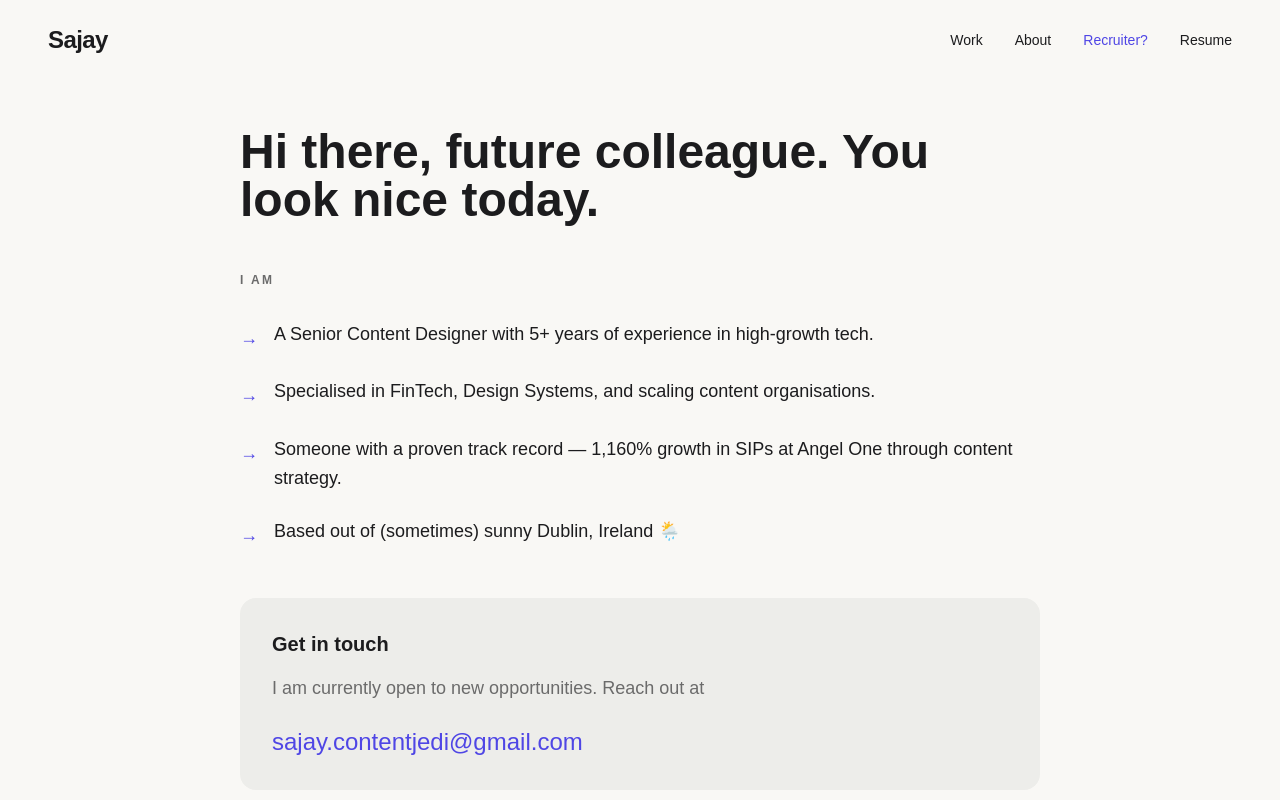
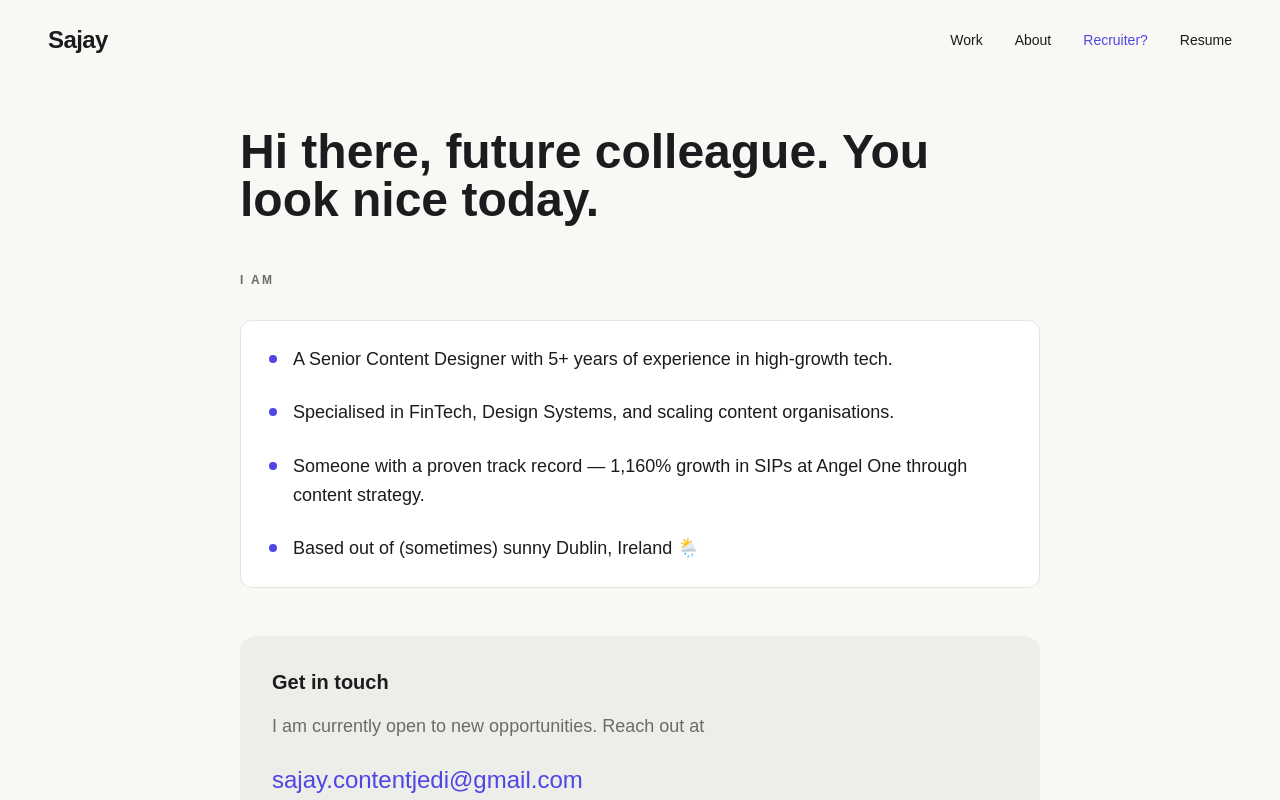
Before and after one commit to SajayCD/contentdesign2026, a React (Vite) app: page /recruiter in a window 1280 px wide. Shown: the top 800 px of the page. Built offline with nearby package versions, Linux system fonts and the light colour scheme; a web font is replaced by a local one.

Commit message:
[dyad] Restored the card container and indigo circle bullets in the 'I AM' section of the Recruiter page. - wrote 1 file(s)

```diff
--- a/src/pages/Recruiter.tsx
+++ b/src/pages/Recruiter.tsx
@@ -26,7 +26,7 @@ const Recruiter = () => {
             {/* I AM Section */}
             <div className="mb-12">
               <h2 className="text-xs uppercase tracking-[0.2em] text-[var(--color-text-muted)] font-bold mb-8">I AM</h2>
-              <div className="space-y-6">
+              <div className="bg-white border border-[#E4E3DF] rounded-[12px] px-[28px] py-[24px] space-y-6">
                 {[
                   "A Senior Content Designer with 5+ years of experience in high-growth tech.",
                   "Specialised in FinTech, Design Systems, and scaling content organisations.",
@@ -34,7 +34,7 @@ const Recruiter = () => {
                   "Based out of (sometimes) sunny Dublin, Ireland 🌦️"
                 ].map((text, i) => (
                   <div key={i} className="flex items-start gap-4 text-lg leading-relaxed">
-                    <span className="text-[var(--color-accent)] mt-1">→</span>
+                    <div className="w-2 h-2 rounded-full bg-[#4F46E5] shrink-0 mt-[10px]" />
                     <span>{text}</span>
                   </div>
                 ))}
```
